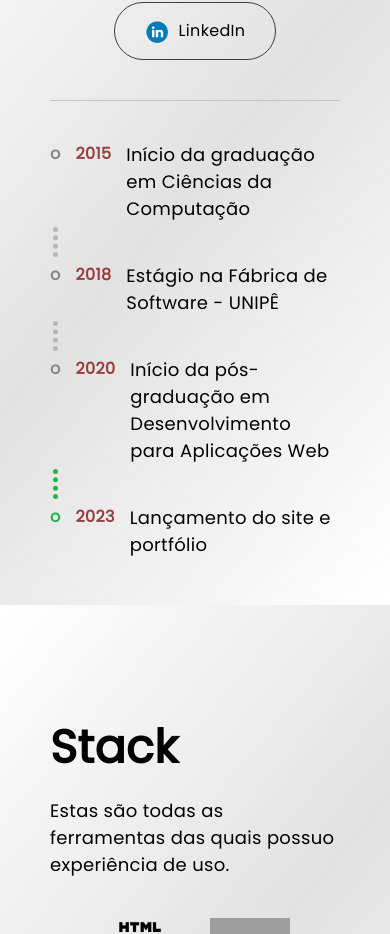
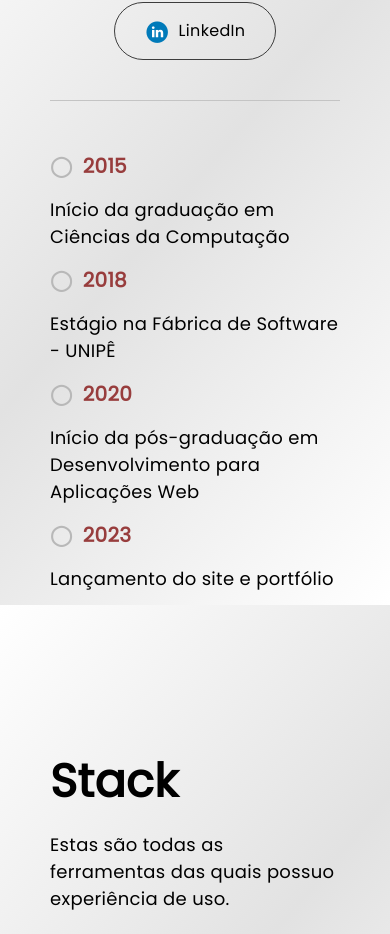
Before and after one commit to jeffreyalvr/meu-portfolio, a React (Vite) app: page / in a window 390 px wide. Shown: the part 3615-4549 px from the top of the page. Built offline with nearby package versions, Linux system fonts and the light colour scheme; grey boxes are pictures that could not be loaded.

Commit message:
Corrige roadmap

```diff
--- a/src/components/Hero/styles.css
+++ b/src/components/Hero/styles.css
@@ -168,7 +168,7 @@
   }
 }
 
-@media screen and (max-height: 700px) {
+@media screen and (max-width: 700px) {
   .hero .container {
     margin: 90px 0 !important;
   }
--- a/src/components/Roadmap/index.jsx
+++ b/src/components/Roadmap/index.jsx
@@ -12,7 +12,6 @@ const Roadmap = () => {
   return (
     <div className="roadmap">
       <div className="road-item">
-        <div className="signal">o</div>
         <div className="signal-date">2015</div>
         <div className="signal-description">
           {lang === "pt-br"
@@ -22,7 +21,6 @@ const Roadmap = () => {
       </div>
       <div className="path"></div>
       <div className="road-item">
-        <div className="signal">o</div>
         <div className="signal-date">2018</div>
         <div className="signal-description">
           {lang === "pt-br"
@@ -32,7 +30,6 @@ const Roadmap = () => {
       </div>
       <div className="path"></div>
       <div className="road-item">
-        <div className="signal">o</div>
         <div className="signal-date">2020</div>
         <div className="signal-description">
           {lang === "pt-br"
@@ -42,7 +39,6 @@ const Roadmap = () => {
       </div>
       <div className="path now"></div>
       <div className="road-item">
-        <div className="signal now">o</div>
         <div className="signal-date">2023</div>
         <div className="signal-description">
           {lang === "pt-br"
--- a/src/components/Roadmap/styles.css
+++ b/src/components/Roadmap/styles.css
@@ -11,20 +11,14 @@
 .roadmap .path {
   border-right: 5px dotted #b8b8b8;
   height: 30px;
-  width: 5px;
-  padding: 0 0 0 3px;
+  width: 6px;
+  padding: 0 0 0 6px;
 }
 
 .roadmap .road-item {
   display: flex;
   flex-direction: row;
   gap: 15px;
-}
-
-.roadmap .road-item .signal {
-  font-size: 16px;
-  color: #878787;
-  font-weight: bold;
 }
 
 .signal.now,
@@ -37,10 +31,33 @@
   font-size: 16px;
   color: var(--red);
   text-align: center;
-  width: 50px;
+  width: auto;
   font-weight: bold;
+  display: flex;
+  flex-direction: row;
+  align-items: center;
+}
+
+.roadmap .road-item .signal-date::before {
+  content: "◯";
+  color: #b8b8b8;
+  padding-right: 10px;
 }
 
 .roadmap .road-item .signal-description {
   font-size: 18px;
 }
+
+@media screen and (max-width: 700px) {
+  .roadmap .road-item {
+    flex-direction: column;
+  }
+  .roadmap .signal-date {
+    text-align: left !important;
+    font-size: 20px !important;
+    margin-top: 10px;
+  }
+  .roadmap .path {
+    display: none;
+  }
+}
```
